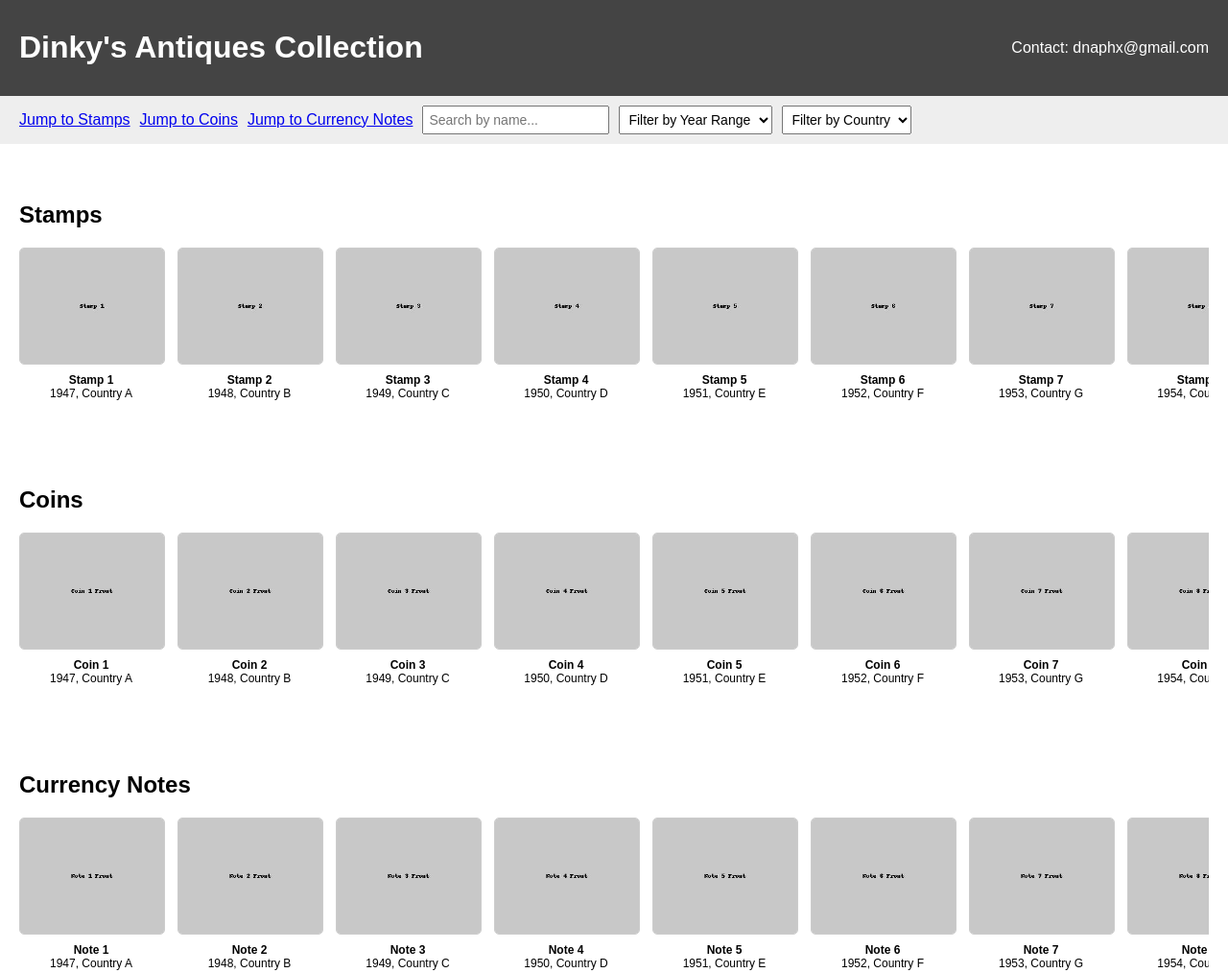
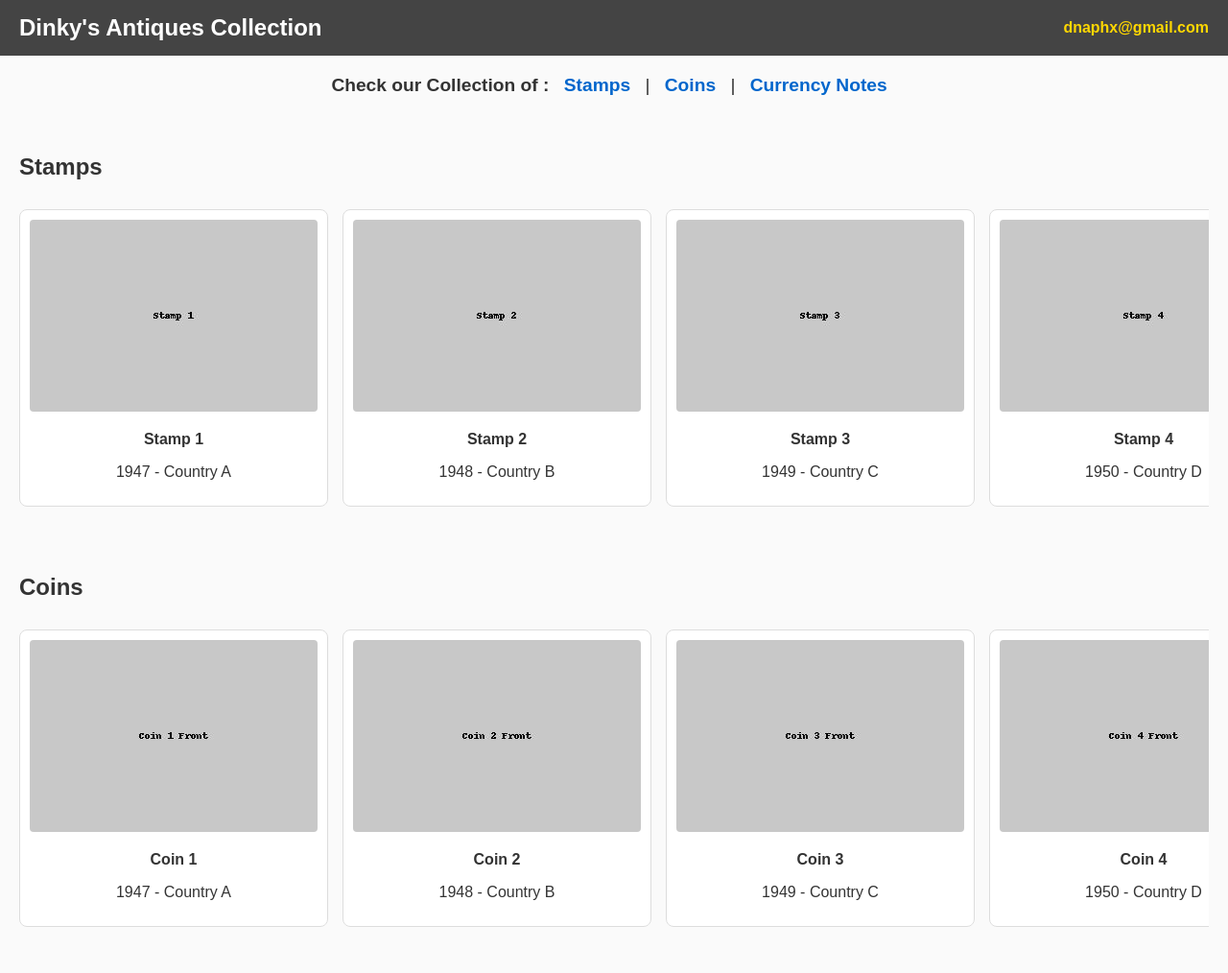
Before and after one commit to narenn77/Dinky-Antiques-Collection, a plain HTML site: page index.html in a window 1280 px wide. Shown: the top 1014 px of the page at 96% size. Drawn offline with Linux system fonts and the light colour scheme.

Commit message:
Removed the Jump to

```diff
--- a/index.html
+++ b/index.html
@@ -5,174 +5,185 @@
   <meta name="viewport" content="width=device-width, initial-scale=1.0">
   <title>Dinky's Antiques Collection</title>
   <style>
-    body { font-family: Arial, sans-serif; margin:0; padding:0; }
-    header { display:flex; justify-content: space-between; align-items:center; padding:10px 20px; background:#444; color:#fff; }
-    header a { color:#fff; text-decoration:none; }
-    nav { padding:10px 20px; background:#eee; display:flex; gap:10px; flex-wrap:wrap; align-items:center; }
-    nav select, nav input { padding:5px; font-size:14px; }
-    section { padding:20px; }
-    h2 { margin-top:40px; }
-    .scroll-container { display:flex; overflow-x:auto; gap:15px; padding-bottom:10px; }
-    .item { flex:0 0 auto; width:150px; cursor:pointer; text-align:center; }
-    .item img { width:150px; height:120px; object-fit:cover; border:1px solid #ccc; border-radius:5px; }
-    .item-details { font-size:12px; margin-top:5px; }
-    /* Popup styles */
-    .popup-bg { display:none; position:fixed; top:0; left:0; width:100%; height:100%; background:rgba(0,0,0,0.8); justify-content:center; align-items:center; z-index:1000; }
-    .popup-content { background:#fff; padding:20px; max-width:90%; max-height:90%; overflow:auto; border-radius:10px; text-align:center; }
-    .popup-content img { max-width:100%; margin-bottom:10px; }
-    .close-btn { background:#444; color:#fff; border:none; padding:5px 10px; cursor:pointer; border-radius:5px; margin-bottom:10px; }
-    @media(max-width:600px){
-        .item img { width:120px; height:100px; }
+    body {
+      font-family: Arial, sans-serif;
+      margin: 0;
+      padding: 0;
+      background: #fafafa;
+      color: #333;
+    }
+    header {
+      background: #444;
+      color: white;
+      padding: 15px 20px;
+      display: flex;
+      justify-content: space-between;
+      align-items: center;
+    }
+    header h1 {
+      margin: 0;
+      font-size: 1.5em;
+    }
+    header a {
+      color: #ffd700;
+      text-decoration: none;
+      font-weight: bold;
+    }
+    .jump-links {
+      text-align: center;
+      margin: 20px 0;
+      font-size: 1.2em;
+    }
+    .jump-links a {
+      margin: 0 10px;
+      text-decoration: none;
+      color: #0066cc;
+      font-weight: bold;
+    }
+    .jump-links a:hover {
+      text-decoration: underline;
+    }
+    .section {
+      padding: 20px;
+    }
+    .items {
+      display: flex;
+      overflow-x: auto;
+      gap: 15px;
+      padding: 10px 0;
+    }
+    .item {
+      background: white;
+      border: 1px solid #ddd;
+      border-radius: 8px;
+      padding: 10px;
+      min-width: 200px;
+      text-align: center;
+      cursor: pointer;
+      flex-shrink: 0;
+    }
+    .item img {
+      width: 100%;
+      height: auto;
+      border-radius: 4px;
+    }
+    /* Popup modal */
+    .modal {
+      display: none;
+      position: fixed;
+      top: 0; left: 0;
+      width: 100%; height: 100%;
+      background: rgba(0,0,0,0.7);
+      justify-content: center;
+      align-items: center;
+    }
+    .modal-content {
+      background: white;
+      padding: 20px;
+      border-radius: 10px;
+      max-width: 600px;
+      max-height: 80%;
+      overflow-y: auto;
+    }
+    .modal img {
+      width: 100%;
+      margin: 10px 0;
+      border-radius: 6px;
+    }
+    .close {
+      float: right;
+      font-size: 1.5em;
+      cursor: pointer;
+      color: #444;
     }
   </style>
 </head>
 <body>
-
   <header>
-    <div><h1>Dinky's Antiques Collection</h1></div>
-    <div><a href="mailto:dnaphx@gmail.com">Contact: dnaphx@gmail.com</a></div>
+    <h1>Dinky's Antiques Collection</h1>
+    <a href="mailto:dnaphx@gmail.com">dnaphx@gmail.com</a>
   </header>
 
-<nav>
-    <a href="#stamps">Jump to Stamps</a>
-    <a href="#coins">Jump to Coins</a>
-    <a href="#notes">Jump to Currency Notes</a>
-    <input type="text" id="searchInput" placeholder="Search by name...">
-    <select id="yearFilter"><option value="">Filter by Year Range</option></select>
-    <select id="countryFilter"><option value="">Filter by Country</option></select>
-</nav>
+  <div class="jump-links">
+    <strong>Check our Collection of :</strong>
+    <a href="#stamps">Stamps</a> |
+    <a href="#coins">Coins</a> |
+    <a href="#notes">Currency Notes</a>
+  </div>
 
-<section id="stamps">
+  <section id="stamps" class="section">
     <h2>Stamps</h2>
-    <div class="scroll-container" id="stampsContainer"></div>
+    <div class="items" id="stamps-list"></div>
   </section>
 
-<section id="coins">
+  <section id="coins" class="section">
     <h2>Coins</h2>
-    <div class="scroll-container" id="coinsContainer"></div>
+    <div class="items" id="coins-list"></div>
   </section>
 
-<section id="notes">
+  <section id="notes" class="section">
     <h2>Currency Notes</h2>
-    <div class="scroll-container" id="notesContainer"></div>
+    <div class="items" id="notes-list"></div>
   </section>
 
-<!-- Popup -->
-<div class="popup-bg" id="popup">
-    <div class="popup-content" id="popupContent">
-        <button class="close-btn" onclick="closePopup()">Close</button>
-        <div id="popupImages"></div>
-        <div id="popupDescription"></div>
+  <!-- Modal popup -->
+  <div id="modal" class="modal">
+    <div class="modal-content">
+      <span class="close" onclick="closeModal()">&times;</span>
+      <h3 id="modal-title"></h3>
+      <p id="modal-description"></p>
+      <img id="modal-img-front" src="" alt="">
+      <img id="modal-img-back" src="" alt="" style="display:none;">
     </div>
   </div>
 
   <script>
-// Load your data.json
-let items = [];
-fetch('data.json')
-    .then(res => res.json())
-    .then(data => {
-        items = data;
-        setupFilters();
-        displayItems(items);
-    });
+    async function loadData() {
+      const res = await fetch('data.json');
+      const data = await res.json();
 
-const searchInput = document.getElementById('searchInput');
+      const stampsList = document.getElementById("stamps-list");
+      const coinsList = document.getElementById("coins-list");
+      const notesList = document.getElementById("notes-list");
 
-function displayItems(filteredItems){
-    const stampsContainer = document.getElementById('stampsContainer');
-    const coinsContainer = document.getElementById('coinsContainer');
-    const notesContainer = document.getElementById('notesContainer');
-    stampsContainer.innerHTML = '';
-    coinsContainer.innerHTML = '';
-    notesContainer.innerHTML = '';
+      data.forEach(item => {
+        const div = document.createElement("div");
+        div.className = "item";
 
-    filteredItems.forEach(item => {
-        const div = document.createElement('div');
-        div.className = 'item';
+        let img = document.createElement("img");
+        img.src = item.type === "Stamp" ? item.img : item.imgFront;
+        img.alt = item.name;
 
-        const img = document.createElement('img');
-        img.src = item.imgFront || item.img;
         div.appendChild(img);
+        div.innerHTML += `<p><strong>${item.name}</strong></p><p>${item.year} - ${item.country}</p>`;
 
-        // Add details below image
-        const details = document.createElement('div');
-        details.className = 'item-details';
-        details.innerHTML = `<strong>${item.name}</strong><br>${item.year}, ${item.country}`;
-        div.appendChild(details);
+        div.onclick = () => openModal(item);
 
-        // Popup onclick
-        div.onclick = ()=> openPopup(item.type==='Stamp'? [item.img] : [item.imgFront, item.imgBack], item.description);
-
-        if(item.type==='Stamp') stampsContainer.appendChild(div);
-        if(item.type==='Coin') coinsContainer.appendChild(div);
-        if(item.type==='Currency Note') notesContainer.appendChild(div);
+        if (item.type === "Stamp") stampsList.appendChild(div);
+        else if (item.type === "Coin") coinsList.appendChild(div);
+        else if (item.type === "Currency Note") notesList.appendChild(div);
       });
     }
 
-// Popup functions
-function openPopup(images, description){
-    document.getElementById('popupImages').innerHTML = images.map(src => `<img src="${src}">`).join('');
-    document.getElementById('popupDescription').textContent = description;
-    document.getElementById('popup').style.display = 'flex';
+    function openModal(item) {
+      document.getElementById("modal").style.display = "flex";
+      document.getElementById("modal-title").innerText = item.name + " (" + item.year + ")";
+      document.getElementById("modal-description").innerText = item.description;
+      document.getElementById("modal-img-front").src = item.type === "Stamp" ? item.img : item.imgFront;
+
+      if (item.type !== "Stamp" && item.imgBack) {
+        document.getElementById("modal-img-back").style.display = "block";
+        document.getElementById("modal-img-back").src = item.imgBack;
+      } else {
+        document.getElementById("modal-img-back").style.display = "none";
       }
-function closePopup(){
-    document.getElementById('popup').style.display = 'none';
     }
 
-// Filters setup
-function setupFilters(){
-    // Year ranges 10-year
-    const years = items.map(i => i.year);
-    const minYear = Math.min(...years);
-    const maxYear = Math.max(...years);
-    const yearSelect = document.getElementById('yearFilter');
-    for(let y = minYear - (minYear%10); y <= maxYear; y+=10){
-        const opt = document.createElement('option');
-        opt.value = `${y}-${y+9}`;
-        opt.textContent = `${y}-${y+9}`;
-        yearSelect.appendChild(opt);
+    function closeModal() {
+      document.getElementById("modal").style.display = "none";
     }
 
-    // Countries alphabetical
-    const countries = [...new Set(items.map(i=>i.country))].sort();
-    const countrySelect = document.getElementById('countryFilter');
-    countries.forEach(c=>{
-        const opt = document.createElement('option');
-        opt.value = c;
-        opt.textContent = c;
-        countrySelect.appendChild(opt);
-    });
-
-    // Event listeners
-    yearSelect.addEventListener('change', applyFilters);
-    countrySelect.addEventListener('change', applyFilters);
-    searchInput.addEventListener('input', applyFilters);
-}
-
-function applyFilters(){
-    const yearValue = document.getElementById('yearFilter').value;
-    const countryValue = document.getElementById('countryFilter').value;
-    const searchValue = searchInput.value.toLowerCase();
-
-    let filtered = items;
-
-    if(yearValue){
-        const [start,end] = yearValue.split('-').map(Number);
-        filtered = filtered.filter(i => i.year >= start && i.year <= end);
-    }
-    if(countryValue){
-        filtered = filtered.filter(i => i.country === countryValue);
-    }
-    if(searchValue){
-        filtered = filtered.filter(i => i.name.toLowerCase().includes(searchValue));
-    }
-
-    // Sort by year ascending
-    filtered.sort((a,b)=> a.year - b.year);
-    displayItems(filtered);
-}
+    loadData();
   </script>
-
 </body>
 </html>
```
Lines whose indentation alone changed are shown as unchanged.
